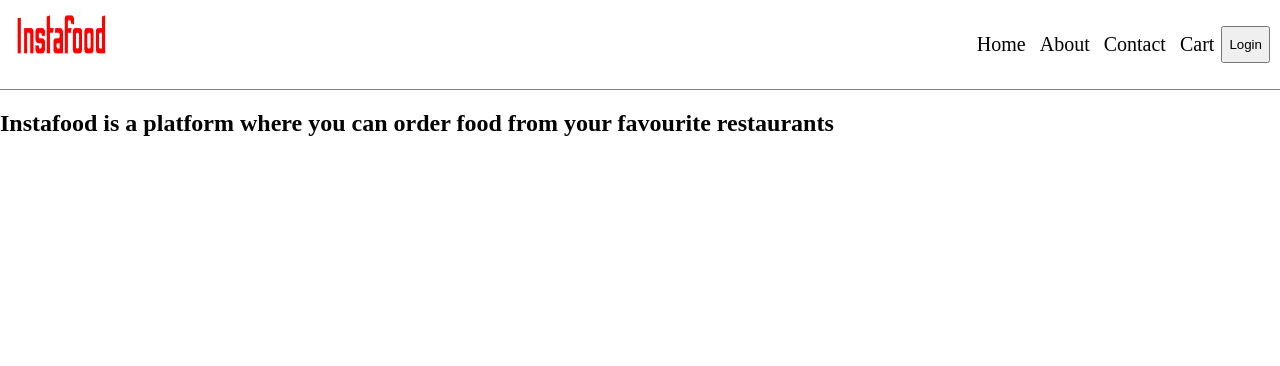
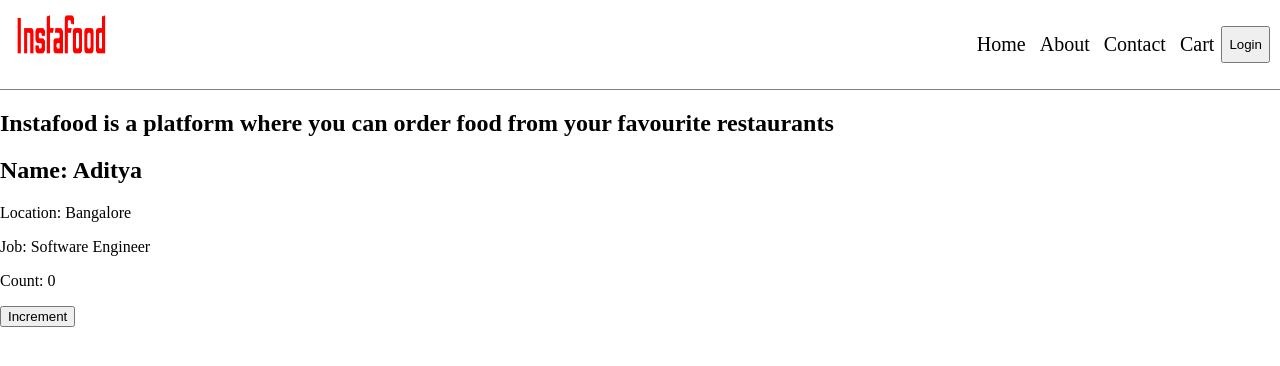
Before and after one commit to aditya-desai-19/Food_Ordering_App, a React (Vite) app: page /about in a window 1280 px wide. Shown: the top 366 px of the page. Built offline with nearby package versions, Linux system fonts and the light colour scheme.

Commit message:
Learn class based component in react

```diff
--- /dev/null
+++ b/src/components/UserClass.tsx
@@ -0,0 +1,41 @@
+import React from "react";
+//@ts-ignore
+import styles from './styles/User.module.css';
+
+type UserProps = {
+    name: string,
+    location: string,
+    position: string
+}
+
+class UserClass extends React.Component<UserProps, { count: number }> {
+    constructor(props: UserProps) {
+        super(props);
+
+        this.state = {
+            count: 0,
+        }
+    }
+
+    render(): React.ReactNode {
+        const { name, location, position } = this.props
+        const { count } = this.state;
+
+        const increaseCount = () => {
+            this.setState({
+                count: count + 1,
+            })
+        }
+        return (
+            <div className={styles.userCard}>
+                <h2>Name: {name}</h2>
+                <p>Location: {location}</p>
+                <p>Job: {position}</p>
+                <p>Count: {count}</p>
+                <button onClick={increaseCount}>Increment</button>
+            </div>
+        )
+    }
+}
+
+export default UserClass;
--- /dev/null
+++ b/src/components/styles/User.module.css
@@ -0,0 +1,5 @@
+.userCard {
+    height: 20rem;
+    width: 30rem;
+    margin: 1px solid black;
+}
--- a/src/containers/About.tsx
+++ b/src/containers/About.tsx
@@ -1,9 +1,11 @@
 import React from "react";
+import UserClass from "../components/UserClass";
 
 const About: React.FC = () => {
     return (
         <div>
             <h2>Instafood is a platform where you can order food from your favourite restaurants</h2>
+            <UserClass name="Aditya" location="Bangalore" position="Software Engineer"/>
         </div>
     )
 }
```
